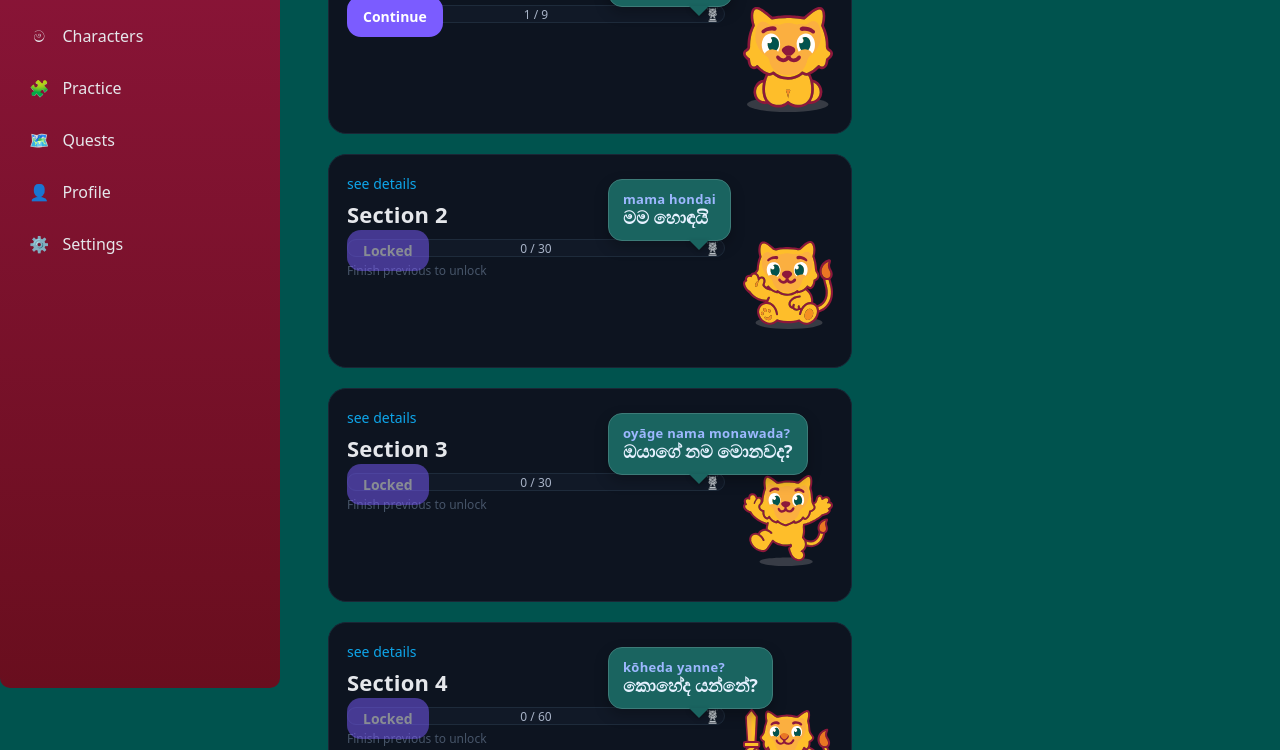
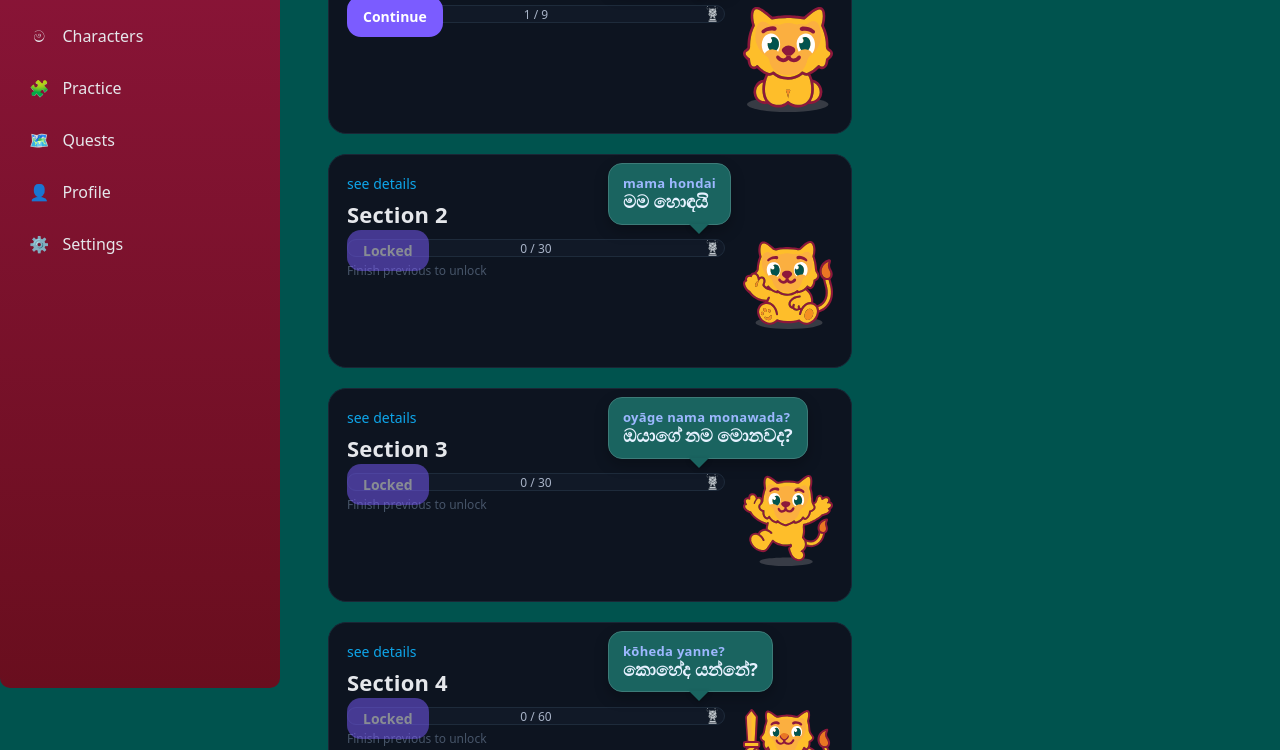
Before and after one commit to Minestorm01/BashaLanka, a plain HTML site: page index.html in a window 1280 px wide. Shown: the part 112-862 px from the top of the page. Drawn offline with Linux system fonts and the light colour scheme; a web font is replaced by a local one.

Commit message:
Update styles.learn.css

```diff
--- a/styles.learn.css
+++ b/styles.learn.css
@@ -60,7 +60,7 @@
 /* ============ Speech bubble ============ */
 .speech-bubble {
   position: absolute;
-  top: 5%;
+  top: -5%;
   left: -150%;
   transform: translate(0, 0);
   background: #1a6460;
```
